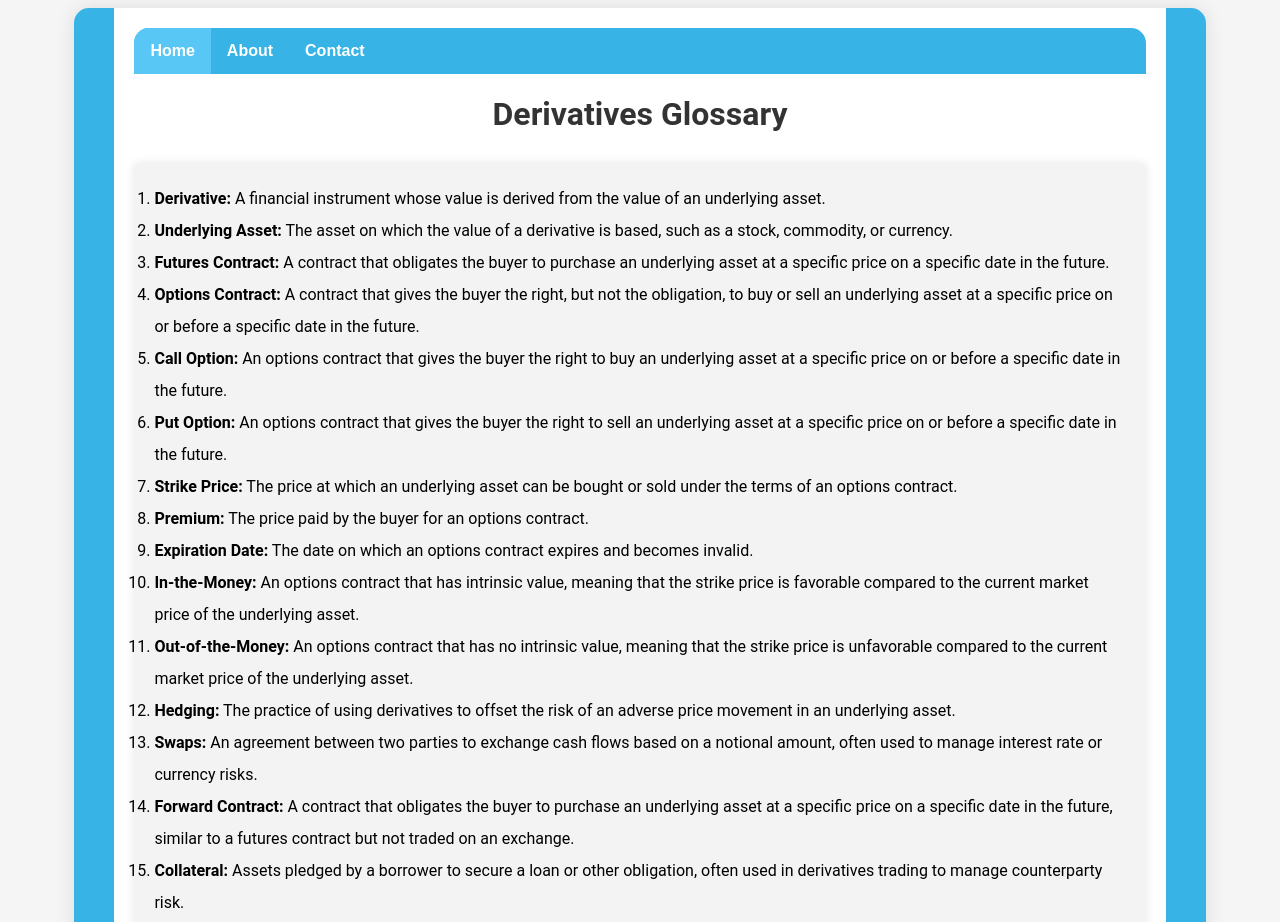
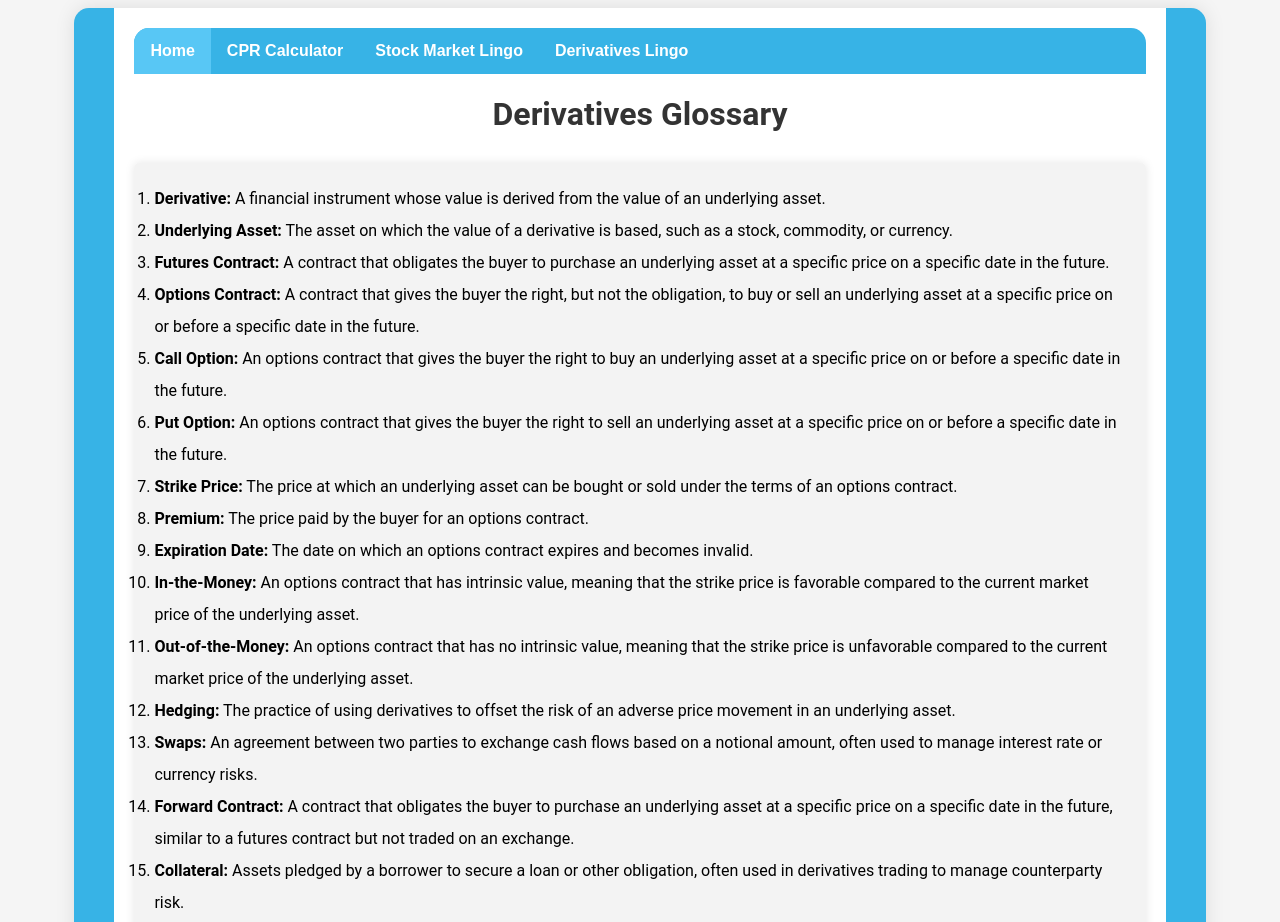
Before and after one commit to rishupunjabi/stockmarket, a plain HTML site: page Derivativesgloassary.html in a window 1280 px wide. Shown: the top 922 px of the page. Drawn offline with Linux system fonts and the light colour scheme.

Commit message:
Update Derivativesgloassary.html

```diff
--- a/Derivativesgloassary.html
+++ b/Derivativesgloassary.html
@@ -22,9 +22,10 @@
 
    <div class="container">
     <div class="navbar">
-      <a class="active" href="#">Home</a>
-      <a href="#">About</a>
-      <a href="#">Contact</a>
+      <a class="active" href="index.html">Home</a>
+      <a href="CPR.html">CPR Calculator</a>
+      <a href="Stockglossary.html">Stock Market Lingo</a>
+      <a href="#">Derivatives Lingo</a>
     </div>
     <h1>Derivatives Glossary</h1>
     <ol>
```
